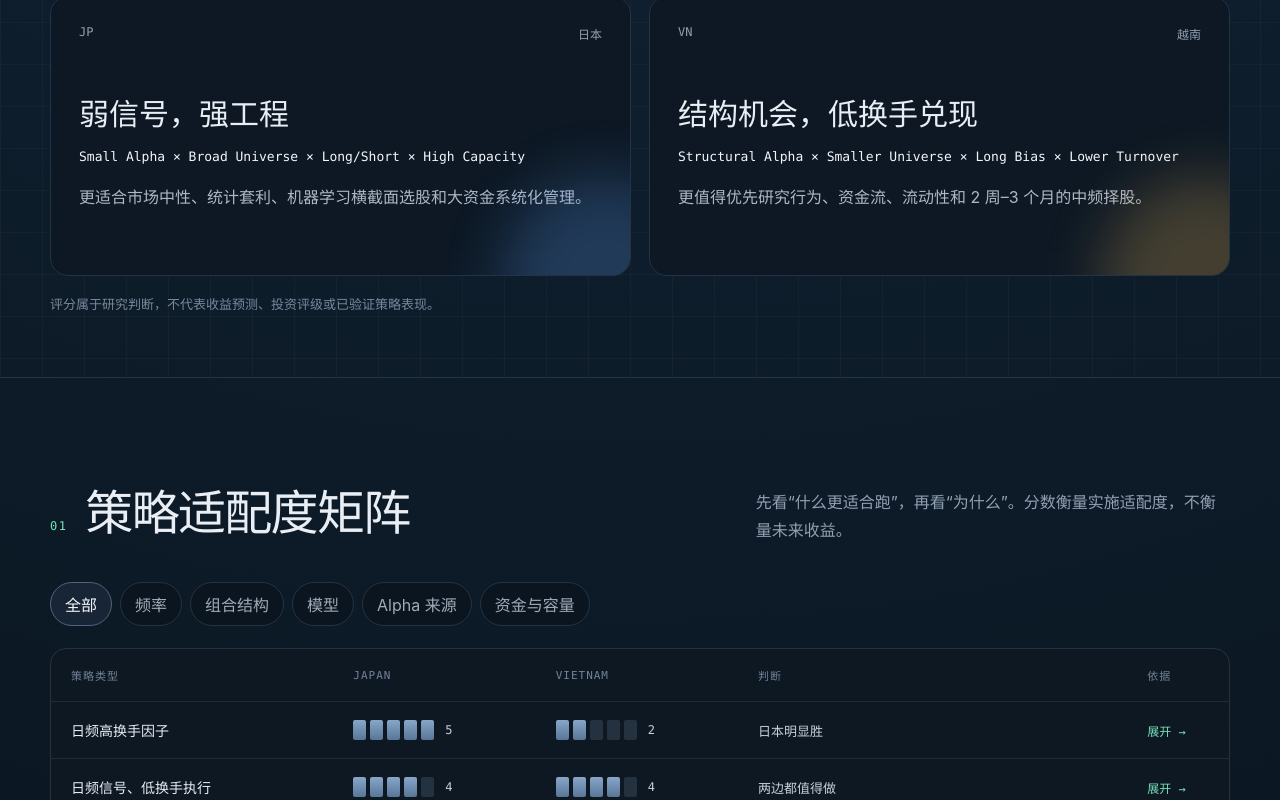
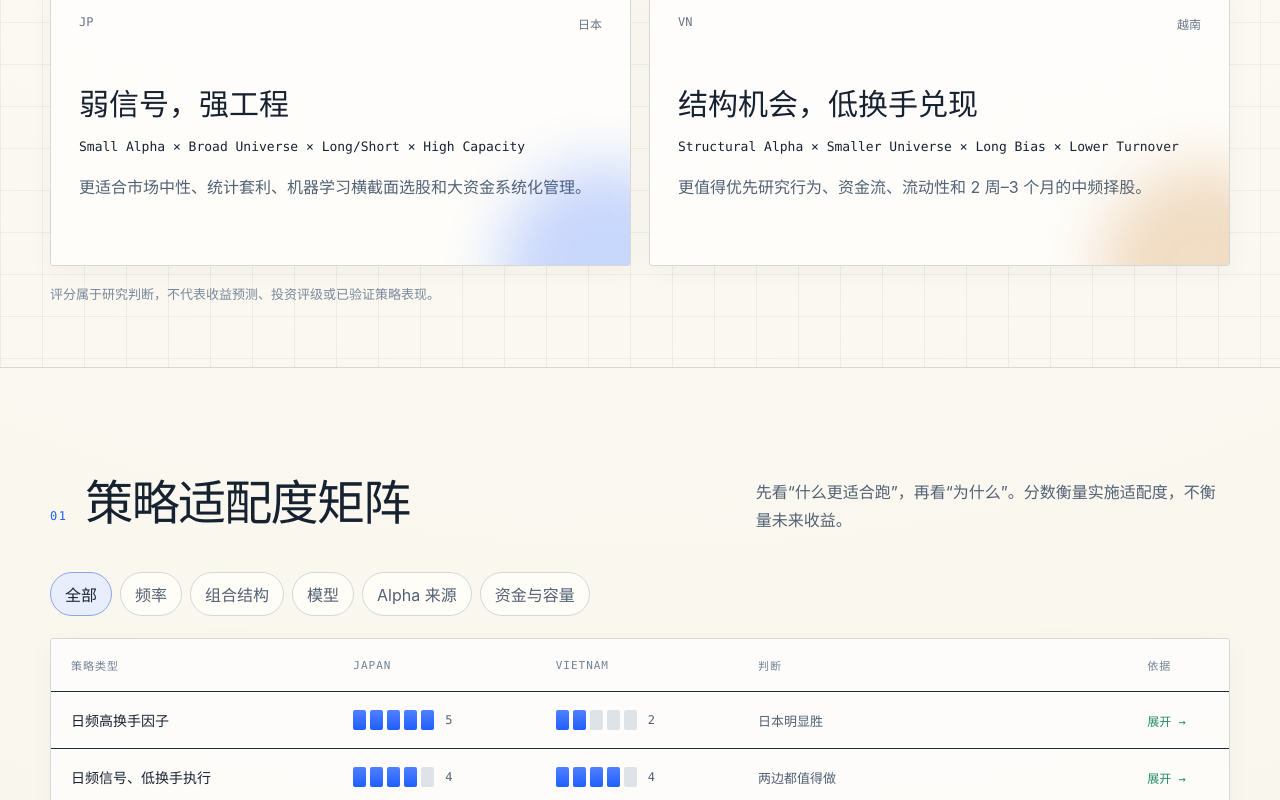
Before and after one commit to runchengxie/vietnam-quant-research, a React (Vite) app in the folder site/: page / in a window 1280 px wide. Shown: the part 440-1240 px from the top of the page. Built offline with nearby package versions, Linux system fonts and the light colour scheme.

Commit message:
feat: refine showcase language and theme

```diff
--- a/site/src/styles/app.css
+++ b/site/src/styles/app.css
@@ -1,28 +1,31 @@
 :root {
   font-family: -apple-system, BlinkMacSystemFont, "Segoe UI", "PingFang SC", "Microsoft YaHei", Arial, sans-serif;
-  color: #e9edf4;
-  background: #071018;
+  color: #172231;
+  background: #f5f2e9;
   font-synthesis: none;
   text-rendering: optimizeLegibility;
-  --bg: #071018;
-  --panel: #0d1823;
-  --panel-2: #111e2b;
-  --line: #243343;
-  --muted: #91a0b2;
-  --japan: #63a8ff;
-  --vietnam: #f2b95e;
-  --accent: #76e1b7;
+  --bg: #f5f2e9;
+  --panel: rgba(255, 255, 255, .68);
+  --panel-2: #ece9df;
+  --line: #d6d8d5;
+  --muted: #687486;
+  --ink: #172231;
+  --soft-ink: #526174;
+  --japan: #1f5eff;
+  --vietnam: #c87818;
+  --accent: #278b69;
 }
 
 * { box-sizing: border-box; }
 html { scroll-behavior: smooth; }
-body { margin: 0; min-width: 320px; background: radial-gradient(circle at 50% -10%, #14283b 0, var(--bg) 38%); }
+body { margin: 0; min-width: 320px; background: radial-gradient(circle at 50% -10%, #fffdf6 0, var(--bg) 42%); }
 button, a { font: inherit; }
 button { color: inherit; }
 a { color: inherit; }
 
 .hero { min-height: 88vh; display: grid; place-items: center; padding: 88px 24px 64px; border-bottom: 1px solid var(--line); background-image: linear-gradient(rgba(255,255,255,.028) 1px, transparent 1px), linear-gradient(90deg, rgba(255,255,255,.028) 1px, transparent 1px); background-size: 42px 42px; }
 .hero__inner { width: min(1180px, 100%); }
+.hero__meta { display: flex; justify-content: space-between; align-items: center; gap: 20px; }
 .eyebrow, .drawer-kicker, .section-index, .capital-panel__lead > span { font: 500 12px/1.4 "SFMono-Regular", Consolas, "Liberation Mono", monospace; letter-spacing: .12em; color: var(--accent); }
 .hero h1 { max-width: 900px; margin: 20px 0 18px; font-size: clamp(42px, 6vw, 78px); line-height: 1.02; letter-spacing: -.045em; }
 .hero__lede { max-width: 760px; color: #b7c1cf; font-size: 18px; line-height: 1.8; }
@@ -142,6 +145,31 @@ a { color: inherit; }
 .source-list small { color: #65778a; }
 .disclaimer { margin-top: 32px; color: #617386; font-size: 12px; line-height: 1.7; }
 
+/* The report view is light by default. Dark mode keeps the same hierarchy and data colors. */
+[data-theme="light"] { color-scheme: light; }
+[data-theme="light"] .hero { background-image: linear-gradient(rgba(23,34,49,.055) 1px, transparent 1px), linear-gradient(90deg, rgba(23,34,49,.055) 1px, transparent 1px); }
+[data-theme="light"] .hero__lede, [data-theme="light"] .section-heading p, [data-theme="light"] .market-card p, [data-theme="light"] .rationale-grid p, [data-theme="light"] .evidence-card p, [data-theme="light"] .thesis-card dt, [data-theme="light"] .thesis-card dd, [data-theme="light"] .pnl-stage p, [data-theme="light"] .pipeline__head p, [data-theme="light"] .capital-panel__lead p, [data-theme="light"] .capital-lists ul, [data-theme="light"] .method-grid p, [data-theme="light"] .disclaimer { color: var(--soft-ink); }
+[data-theme="light"] .market-card, [data-theme="light"] .matrix-wrap, [data-theme="light"] .radar-chart, [data-theme="light"] .thesis-card, [data-theme="light"] .pnl-lane, [data-theme="light"] .pipeline, [data-theme="light"] .capital-panel, [data-theme="light"] .maturity-card, [data-theme="light"] .method-grid article { background: var(--panel); }
+[data-theme="light"] .market-card .formula, [data-theme="light"] .pnl-stage span, [data-theme="light"] .pipeline li span, [data-theme="light"] .capital-lists h4, [data-theme="light"] .maturity-card h3, [data-theme="light"] .method-grid h3, [data-theme="light"] .section-heading h2, [data-theme="light"] .methodology h2, [data-theme="light"] .hero h1 { color: var(--ink); }
+[data-theme="light"] .chip, [data-theme="light"] .segmented__button { background: #fffdf8; color: var(--soft-ink); }
+[data-theme="light"] .chip:hover, [data-theme="light"] .chip--active, [data-theme="light"] .segmented__button:hover, [data-theme="light"] .segmented__button--active { color: var(--ink); background: #e9eefc; border-color: #8ea6ec; }
+[data-theme="light"] .score__block { background: #dfe3e8; }
+[data-theme="light"] .score__block--filled { background: linear-gradient(180deg, #5080ff, #1f5eff); }
+[data-theme="light"] .score b, [data-theme="light"] .verdict { color: var(--soft-ink); }
+[data-theme="light"] .rationale-grid > div { background: #f0eee7; }
+[data-theme="light"] .evidence-card, [data-theme="light"] .boundary-notes { background: #f0eee7; }
+[data-theme="light"] .fit-track { background: #dce1e5; }
+[data-theme="light"] .theme-toggle { color: var(--ink); background: #fffdf8; border-color: var(--line); }
+[data-theme="dark"] { color-scheme: dark; }
+[data-theme="dark"] .theme-toggle { color: #e9edf4; background: #0d1823; border-color: #243343; }
+
+.theme-toggle { display: inline-flex; align-items: center; gap: 8px; padding: 9px 13px; border: 1px solid var(--line); border-radius: 2px; background: var(--panel); color: var(--ink); cursor: pointer; font-size: 12px; }
+.theme-toggle:hover { border-color: var(--japan); }
+.theme-toggle span { font-size: 16px; line-height: 1; }
+.market-card, .matrix-wrap, .radar-chart, .thesis-card, .pnl-lane, .pipeline, .capital-panel, .maturity-card, .method-grid article { border-radius: 3px; box-shadow: 0 8px 26px rgba(25, 36, 50, .04); }
+.section-index { color: var(--japan); }
+.section-heading h2, .methodology h2 { font-weight: 600; }
+
 @media (max-width: 860px) {
   .hero-grid, .radar-layout, .pnl-grid, .pipeline-grid, .maturity-grid, .capital-panel, .method-grid { grid-template-columns: 1fr; }
   .section-heading { grid-template-columns: 1fr; }
```
